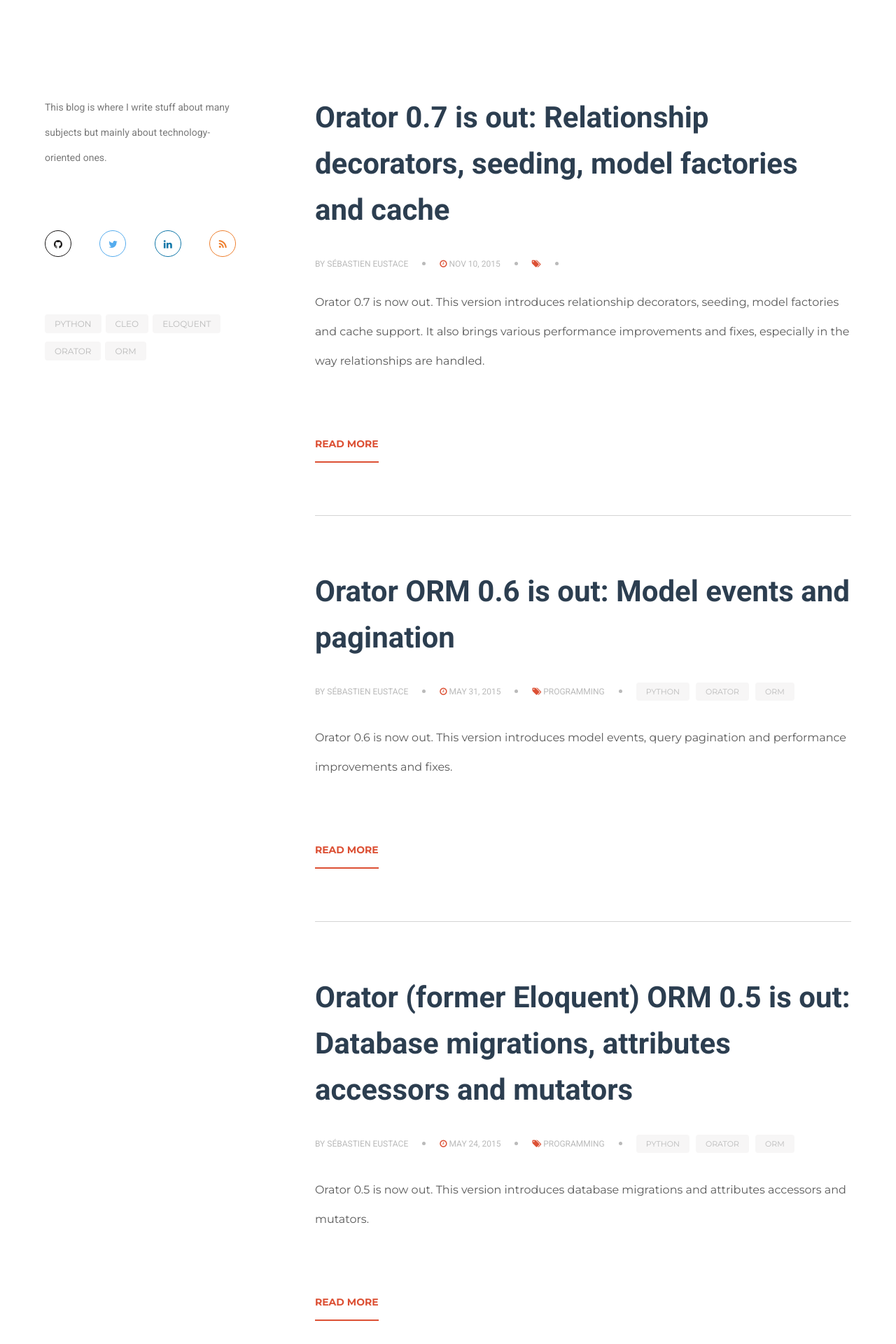
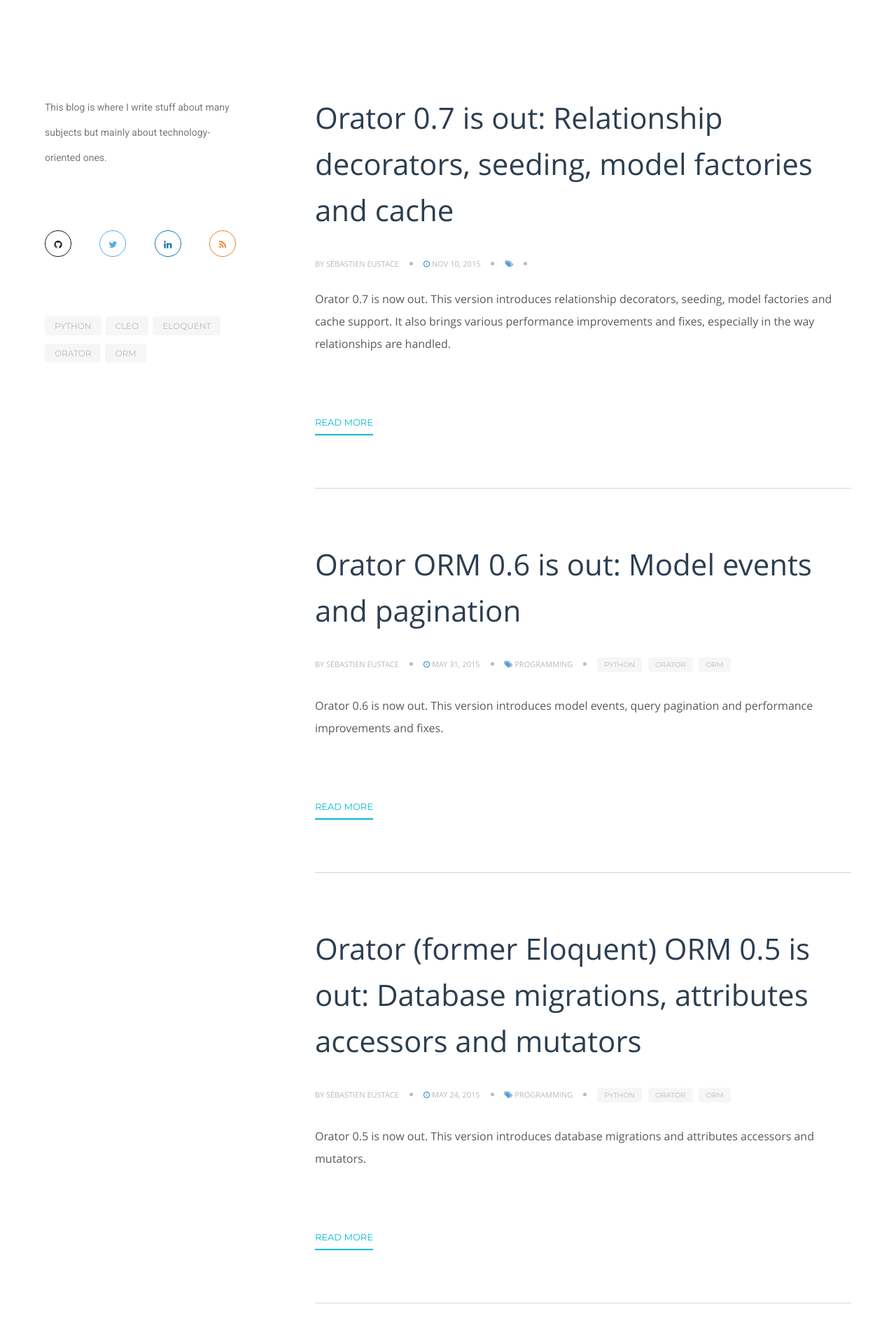
Before and after one commit to sdispater/sdispater.github.io, a Jekyll site: the page built from index.html, in a window 1280 px wide. Shown: the top 1920 px of the page at 70% size. Built offline with Jekyll 4.4.1, drawn with Linux system fonts in a browser that asks for light colours; nearby versions of some CDN libraries.

Commit message:
Updates style

```diff
--- a/css/default.scss
+++ b/css/default.scss
@@ -6,16 +6,20 @@
 @import 'vars';
 
 body {
-    font-family: "Roboto", sans-serif;
+    font-family: "Open Sans", sans-serif;
+}
+
+i {
+    color: #579ED1;
 }
 
 h1,
 h1 a,
 .header h1,
 .header h1 a {
-    font: 700 42px/66px "Roboto", "Montserrat", sans-serif;
+    font: 300 42px/66px "Open Sans", "Montserrat", sans-serif;
     margin-bottom: 30px;
-    font-weight: 700;
+    font-weight: 300;
     color: #2C3E50;
 }
 
@@ -24,21 +28,21 @@
 }
 
 p {
-    font: 400 14px/28px "Roboto",sans-serif;
+    font: 400 13px/28px "Open Sans",sans-serif;
 }
 
 .postcontents p {
-    font: 400 14px/28px "Roboto",sans-serif;
+    font: 400 13px/28px "Open Sans",sans-serif;
     color: #7A7A7A;
 }
 
 a {
-    font: 400 14px/28px "Roboto",sans-serif;
+    font: 400 13px/28px "Open Sans",sans-serif;
     color: #00BCD4;
 }
 
 .postcontents ol, .postcontents ul {
-    font: 400 14px/28px "Roboto",sans-serif;
+    font: 400 13px/28px "Open Sans",sans-serif;
     color: #A0A0A0 !important;
 }
 
@@ -52,7 +56,7 @@
 }
 
 .postcontents > p:first-child {
-    font: 400 16px/42px "Montserrat", serif;
+    font: 500 16px/32px "Open Sans", "Montserrat", serif;
     color: #5A5A5A !important;
 }
 
@@ -61,17 +65,17 @@
 }
 
 .postcontents strong {
-    font-weight: 500;
+    font-weight: 600;
 }
 
 .postcontents {
     h1, h2, h3, h4, h5, h6 {
         color: #7A7A7A;
         padding: 10px 0px;
-        font-family: "Montserrat",serif;
+        font-family: "Open Sans",serif;
         line-height: 1;
         margin: 40px 0 0 0;
-        font-weight: 400;
+        font-weight: 300;
     }
 
     h1 {
@@ -80,6 +84,7 @@
 
     h2 {
         font-size: 32px;
+        color: #2C3E50;
     }
 
     h3 {
@@ -103,12 +108,12 @@
 .post {
     a.readmore {
         display: inline-block;
-        padding-bottom: 18px;
+        padding-bottom: 10px;
         margin-top: 30px;
-        border-bottom: 2px solid #DC5034;
-        font: 700 14px/1 "Montserrat",sans-serif;
+        border-bottom: 2px solid #00BCD4;
+        font: 400 13px/1 "Montserrat",sans-serif;
         text-transform: uppercase;
-        color: #DC5034;
+        color: #00BCD4;
     }
 }
 
@@ -122,10 +127,10 @@
     li {
         color: #BABABA;
         display: inline-block;
-        padding-right: 25px;
-        margin-right: 20px;
+        padding-right: 20px;
+        margin-right: 15px;
         position: relative;
-        font-size: 12px;
+        font-size: 11px;
         line-height: 1;
         text-transform: uppercase;
 
@@ -147,13 +152,14 @@
         }
 
         & a {
-            font-family: "Roboto", sans-serif;
-            font-size: 12px;
+            font-family: "Open Sans", sans-serif;
+            font-size: 11px;
             color: #BABABA;
 
             &.tag {
-                font: 400 11px Montserrat,Arial,sans-serif;
+                font: 400 10px Montserrat,Arial,sans-serif;
                 float: none;
+                padding: 4px 10px;
             }
         }
     }
@@ -172,7 +178,7 @@
     text-transform: uppercase;
 
     &:hover {
-        background: none repeat scroll 0% 0% #DC5034;
+        background: #579ED1;
         color: #FFF;
     }
 }
@@ -180,7 +186,7 @@
 pre, pre code {
     font-family: "Source Code Pro", "Consolas", "Menlo", "Monaco", "Courier New", Courier, monospace;
     color: #CB6077;
-    background-color: #FAFAFA;
+    background-color: #FFFFFF;
     font-size: 13px;
     font-weight: 400;
     line-height: 1.5;
@@ -189,13 +195,13 @@
 pre, code {
 	font-family: "Source Code Pro", "Consolas", "Menlo", "Monaco", "Courier New", Courier, monospace;
     color: #CB6077;
-    background-color: #FAFAFA;
+    background-color: #FFFFFF;
     font-size: 13px;
     font-weight: normal;
 }
 
 .highlight > pre {
-	border: 1px solid #F2F2F2;
+	border-left: 1px solid #F2F2F2;
 
     .hljs {
         padding: 0;
@@ -203,54 +209,54 @@
 }
 
 code {
-    background: #FAFAFA;
+    background: #FFFFFF;
 }
 
 .note {
     padding: 0px 40px;
     margin: 30px 0px;
-    border-left: 1px solid rgba(60, 147, 206, 0.7);
-    color: #3C93CE7;
+    border-left: 1px solid rgba(111, 179, 210, 0.4);
+    color: #6FB3D2 !important;
 }
 
 .note > p {
-    color: #63A9D8 !important;
+    color: #6FB3D2 !important;
 	padding: 12px 12px 12px 0;
 	margin: 0;
 }
 
 .note code {
-    background-color: rgba(49, 112, 143, 0.07);
-    border-color: rgba(49, 112, 143, 0.1);
-    color: inherit;
-    padding: 0px 0.5em;
+    background: none;
+    border: 0;
+    color: #1976BF !important;
+    padding: 0;
     display: inline-block;
 }
 
 .warning {
     padding: 0px 40px;
     margin: 30px 0px;
-    border-left: 1px solid #FF9800;;
-    color: #FFC107;
+    border-left: 1px solid rgba(249, 145, 87, 0.4);
+    color: #F99157 !important;
 }
 
 .warning > p {
-    color: #FF9800 !important;
+    color: #F99157 !important;
 	padding: 12px 12px 12px 0;
 	margin: 0;
 }
 
 .warning code {
-    background-color: rgba(255, 193, 7, 0.07);
-    border-color: rgba(255, 193, 7, 0.1);
-    color: inherit;
-    padding: 0px 0.5em;
+    background: none;
+    border: 0;
+    color: #D9664F !important;
+    padding: 0;
     display: inline-block;
 }
 
 .note, .warning {
     pre {
-        border: 1px solid #F2F2F2;
+        border: 0;
 
         & > code.hljs {
             color: #7A7A7A;
@@ -263,7 +269,7 @@
 p > code,
 li > code,
 table code {
-    color: #1999B3;
+    color: #1976BF;
     padding: 0;
     display: inline;
     font-weight: 400;
--- a/css/highlight.css
+++ b/css/highlight.css
@@ -111,36 +111,40 @@
 
 
 .hljs-string {
-    color: #7BBDA4;
+    color: #59B6CF;
 }
 
 .hljs-class .hljs-title {
-    color: #D28B71;
-    font-weight: 500;
+    color: #69B69F;
+    font-weight: 400;
 }
 
-.hljs-number { color: #F4BC87 }
-.hljs-keyword, .hljs .k { color: #BEB55B; font-weight: normal; } /* Keyword */
-.hljs-function .hljs-title, .hljs .nf { color: #8AB3B5; font-weight: normal; } /* Name.Function */
-.hljs .bp { color: #D28B71 } /* Name.Builtin.Pseudo */
-.hljs-decorator { color: #BB9584; font-weight: normal; } /* Name.Decorator */
-.hljs .o { color: #7A7A7A } /* Operator */
-.hljs .n { color: #7A7A7A }
+.hljs-number { color: #E9767F }
+.hljs-keyword, .hljs .k { color: #579ED1; font-weight: normal; } /* Keyword */
+.hljs-function .hljs-title, .hljs .nf { color: #8986BF; font-weight: normal; } /* Name.Function */
+.hljs .bp { color: #69B69F } /* Name.Builtin.Pseudo */
+.hljs-decorator { color: #879ED1; font-weight: normal; } /* Name.Decorator */
+.hljs .o { color: #8A8A8A } /* Operator */
+.hljs .n { color: #8A8A8A }
 .hljs .c, .hljs-comment { color: #B8AFAD; font-style: normal; }
-.hljs .nl { color: #A89BB9 } /* Name.Label */
-.hljs .nn { color: #A89BB9 } /* Name.Namespace */
-.hljs .nx { color: #A89BB9 } /* Name.Other */
-.hljs .py { color: #A89BB9 } /* Name.Property */
+.hljs .nl { color: #E9767F } /* Name.Label */
+.hljs .nn { color: #8986BF } /* Name.Namespace */
+.hljs .nx { color: #E9767F } /* Name.Other */
+.hljs .py { color: #E9767F } /* Name.Property */
 
 .hljs .n .hljs-class .hljs-params {
-    color: #A89BB9;
+    color: #8A8A8A;
 }
 
 .hljs .n .hljs-function .hljs-params {
-    color: #CB6077;
+    color: #69B69F;
 }
 
 .hljs .sd .hljs-string {
-    color: #B8AFAD;
+    color: #59B6CF;
     font-style: normal;
 }
+
+.hljs .bp .hljs-keyword {
+    color: #69C;
+}
```
